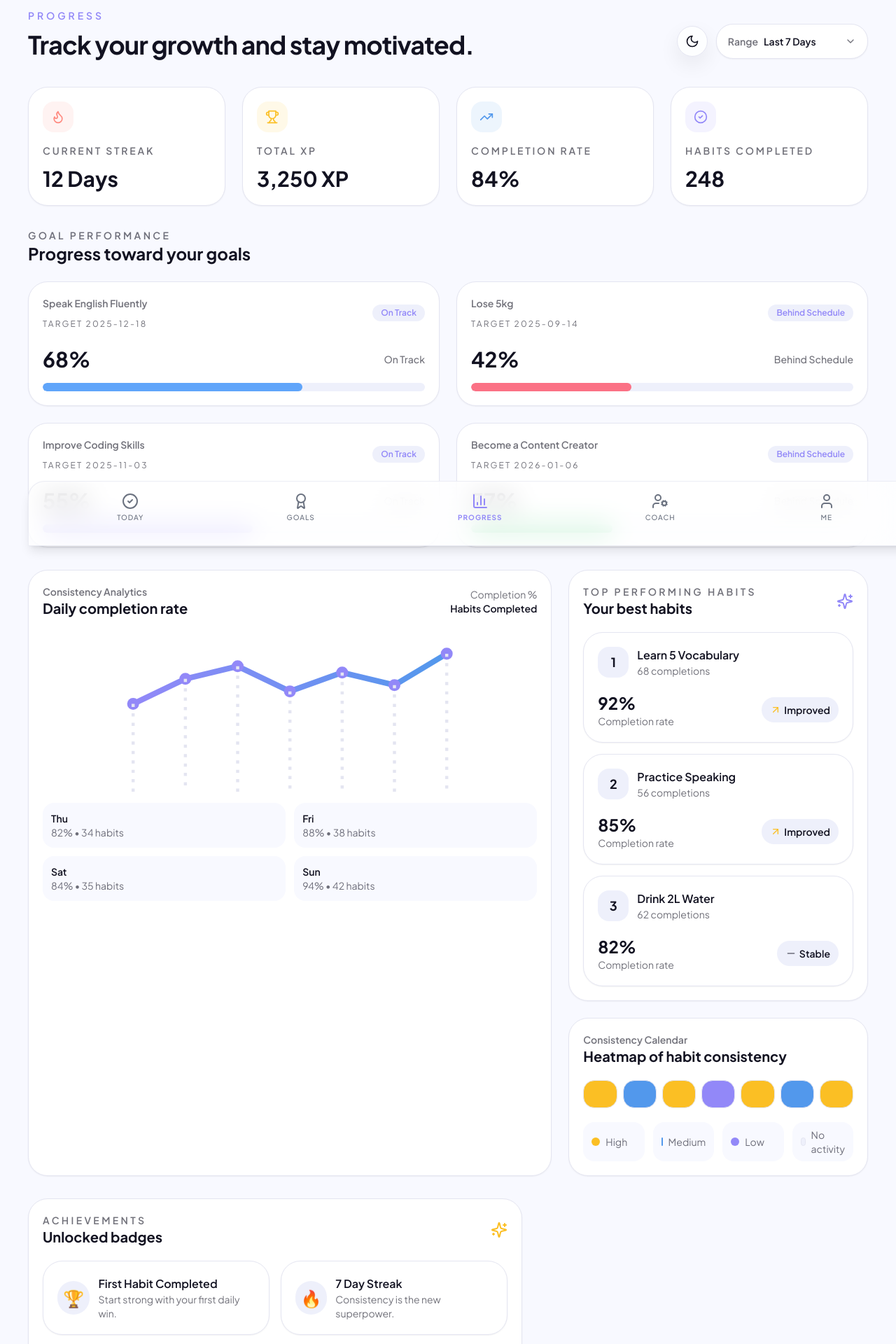
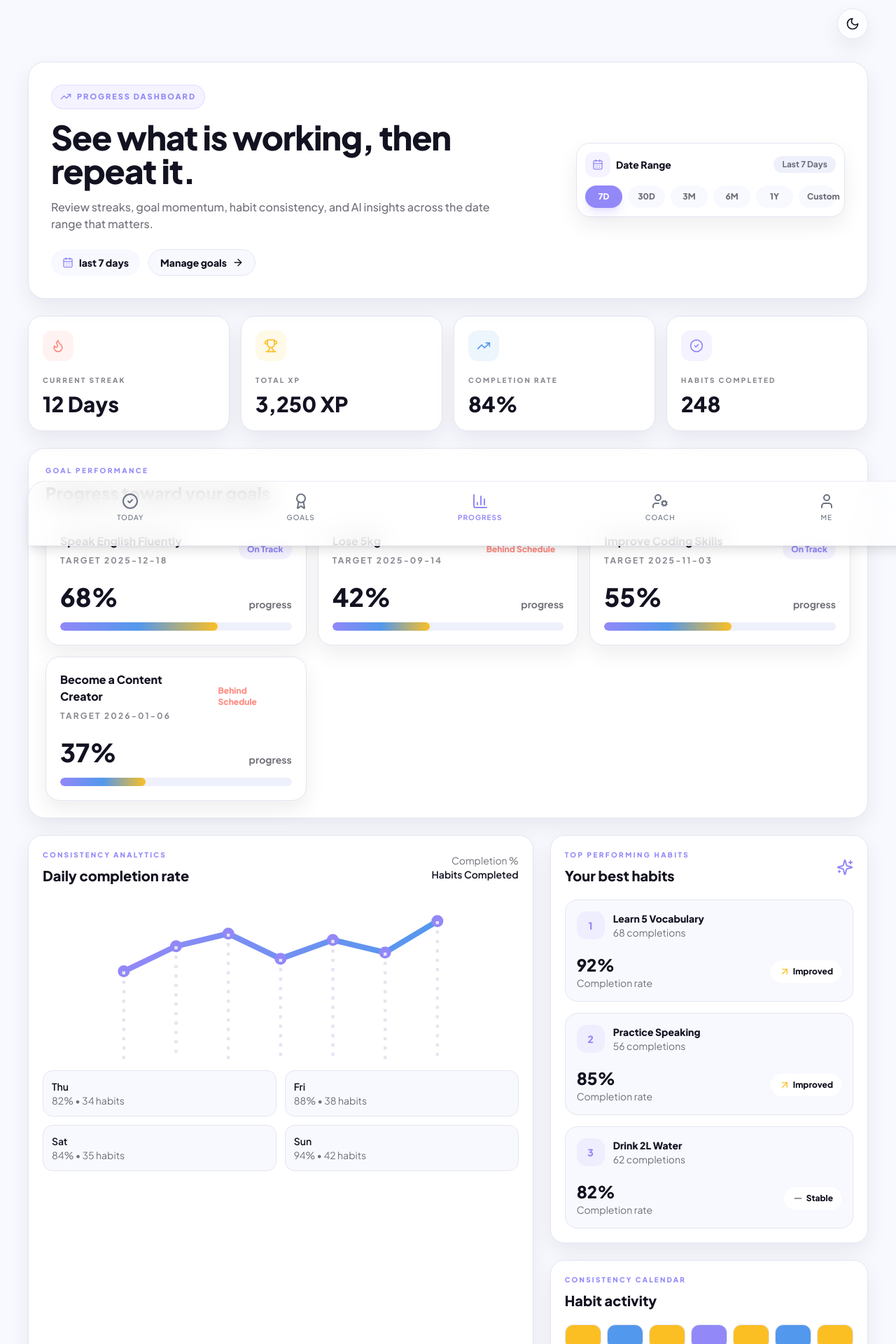
Before and after one commit to GoalPathh/frontend, a Next.js app: page /progress in a window 1280 px wide. Shown: the part 20-1940 px from the top of the page at 70% size. Built offline with nearby package versions, Linux system fonts and the light colour scheme.

Commit message:
rapihin page progress

```diff
--- a/app/progress/page.tsx
+++ b/app/progress/page.tsx
@@ -1,7 +1,7 @@
 "use client";
 
 import { useEffect, useState } from "react";
-import { Activity, BrainCog, CheckCircle2, Flame, Sparkles, Trophy, TrendingUp } from "lucide-react";
+import { Activity, ArrowRight, BrainCog, CalendarDays, CheckCircle2, Flame, Sparkles, Trophy, TrendingUp } from "lucide-react";
 import { DateRangeSelector } from "@/components/progress/date-range-selector";
 import { StatCard } from "@/components/progress/stat-card";
 import { GoalProgressCard } from "@/components/progress/goal-progress-card";
@@ -40,17 +40,10 @@ export default function ProgressPage() {
   const emptyState = !stats && goals.length === 0 && series.length === 0 && habits.length === 0 && heatmap.length === 0;
 
   return (
-    <div className="min-h-screen bg-background text-foreground pb-20 dark:bg-background dark:text-white">
-      <div className="max-w-7xl mx-auto px-6 py-8 md:px-10">
-        <div className="mb-10 flex flex-col gap-5 md:flex-row md:items-end md:justify-between">
-          <div className="max-w-2xl">
-            <p className="text-sm font-semibold uppercase tracking-[0.28em] text-primary mb-3">Progress</p>
-            <h1 className="text-4xl font-bold tracking-tight text-foreground">Track your growth and stay motivated.</h1>
-          </div>
-          <div className="flex items-center gap-3">
-            <ThemeToggle className="bg-surface/80 dark:bg-surface/10" />
-            <DateRangeSelector selectedRange={range} onChange={setRange} />
-          </div>
+    <div className="min-h-screen bg-background text-foreground pb-32 dark:bg-background dark:text-white">
+      <div className="max-w-7xl mx-auto px-5 py-8 md:px-10">
+        <div className="mb-8 flex justify-end">
+          <ThemeToggle className="bg-surface/80 dark:bg-surface/10" />
         </div>
 
         {emptyState ? (
@@ -66,7 +59,41 @@ export default function ProgressPage() {
           </section>
         ) : (
           <>
-            <section className="grid gap-6 sm:grid-cols-2 xl:grid-cols-4 mb-8">
+            <section className="relative mb-6 overflow-hidden rounded-[24px] border border-border bg-surface p-5 shadow-card sm:p-7 lg:p-8">
+              <div className="absolute -right-20 -top-24 h-64 w-64 rounded-full bg-primary/12 blur-3xl" />
+              <div className="absolute -bottom-28 left-1/4 h-64 w-64 rounded-full bg-sky/12 blur-3xl" />
+              <div className="relative grid gap-6 lg:grid-cols-[1fr_24rem] lg:items-center">
+                <div>
+                  <div className="mb-4 inline-flex items-center gap-2 rounded-full border border-primary/20 bg-primary/10 px-3 py-2 text-[11px] font-extrabold uppercase tracking-[0.18em] text-primary">
+                    <TrendingUp className="h-4 w-4" />
+                    Progress dashboard
+                  </div>
+                  <h1 className="text-3xl font-extrabold tracking-tight text-foreground sm:text-4xl lg:text-5xl">
+                    See what is working, then repeat it.
+                  </h1>
+                  <p className="mt-4 max-w-2xl text-sm font-medium leading-7 text-foreground/60 sm:text-base">
+                    Review streaks, goal momentum, habit consistency, and AI insights across the date range that matters.
+                  </p>
+                  <div className="mt-6 flex flex-wrap gap-3">
+                    <span className="inline-flex items-center gap-2 rounded-full bg-background px-4 py-2 text-sm font-extrabold text-foreground">
+                      <CalendarDays className="h-4 w-4 text-primary" />
+                      {range.replace(/-/g, " ")}
+                    </span>
+                    <a
+                      href="/goals"
+                      className="inline-flex items-center gap-2 rounded-full border border-border bg-background px-4 py-2 text-sm font-extrabold text-foreground transition hover:border-primary hover:text-primary"
+                    >
+                      Manage goals
+                      <ArrowRight className="h-4 w-4" />
+                    </a>
+                  </div>
+                </div>
+
+                <DateRangeSelector selectedRange={range} onChange={setRange} />
+              </div>
+            </section>
+
+            <section className="grid gap-4 sm:grid-cols-2 xl:grid-cols-4 mb-6">
               <StatCard
                 title="Current Streak"
                 value={stats?.currentStreak ?? "—"}
@@ -93,28 +120,28 @@ export default function ProgressPage() {
               />
             </section>
 
-            <section className="mb-8">
-              <div className="mb-6 flex flex-col gap-4 md:flex-row md:items-center md:justify-between">
+            <section className="mb-6 rounded-[24px] border border-border bg-surface p-5 shadow-card sm:p-6">
+              <div className="mb-5 flex flex-col gap-4 md:flex-row md:items-center md:justify-between">
                 <div>
-                  <p className="text-sm font-semibold text-foreground/60 uppercase tracking-[0.24em]">Goal Performance</p>
-                  <h2 className="text-2xl font-bold text-foreground">Progress toward your goals</h2>
+                  <p className="text-[10px] font-extrabold text-primary uppercase tracking-[0.24em]">Goal Performance</p>
+                  <h2 className="mt-2 text-2xl font-extrabold text-foreground">Progress toward your goals</h2>
                 </div>
               </div>
-              <div className="grid gap-6 lg:grid-cols-2">
+              <div className="grid gap-4 lg:grid-cols-3">
                 {goals.map((goal) => (
                   <GoalProgressCard key={goal.id} goal={goal} />
                 ))}
               </div>
             </section>
 
-            <section className="grid gap-6 xl:grid-cols-[1.4fr_0.8fr] mb-8">
+            <section className="grid gap-6 xl:grid-cols-[1.35fr_0.85fr] mb-6">
               <ConsistencyChart series={series} />
               <div className="grid gap-6">
-                <div className="rounded-[28px] border border-border bg-surface p-5 shadow-sm">
+                <div className="rounded-[20px] border border-border bg-surface p-5 shadow-card">
                   <div className="flex items-center justify-between gap-4 mb-5">
                     <div>
-                      <p className="text-sm font-semibold text-foreground/60 uppercase tracking-[0.24em]">Top Performing Habits</p>
-                      <h3 className="text-xl font-bold text-foreground">Your best habits</h3>
+                      <p className="text-[10px] font-extrabold text-primary uppercase tracking-[0.24em]">Top Performing Habits</p>
+                      <h3 className="mt-2 text-xl font-extrabold text-foreground">Your best habits</h3>
                     </div>
                     <Sparkles className="h-6 w-6 text-primary" />
                   </div>
@@ -130,11 +157,11 @@ export default function ProgressPage() {
 
             <section className="grid gap-6 xl:grid-cols-[1.2fr_0.8fr]">
               <div className="grid gap-6">
-                <div className="rounded-[28px] border border-border bg-surface p-5 shadow-sm">
+                <div className="rounded-[20px] border border-border bg-surface p-5 shadow-card">
                   <div className="mb-5 flex items-center justify-between gap-4">
                     <div>
-                      <p className="text-sm font-semibold text-foreground/60 uppercase tracking-[0.24em]">Achievements</p>
-                      <h3 className="text-xl font-bold text-foreground">Unlocked badges</h3>
+                      <p className="text-[10px] font-extrabold text-primary uppercase tracking-[0.24em]">Achievements</p>
+                      <h3 className="mt-2 text-xl font-extrabold text-foreground">Unlocked badges</h3>
                     </div>
                     <Sparkles className="h-6 w-6 text-gold" />
                   </div>
@@ -144,11 +171,11 @@ export default function ProgressPage() {
                     ))}
                   </div>
                 </div>
-                <div className="rounded-[28px] border border-border bg-surface p-5 shadow-sm">
+                <div className="rounded-[20px] border border-border bg-surface p-5 shadow-card">
                   <div className="mb-5 flex items-center justify-between gap-4">
                     <div>
-                      <p className="text-sm font-semibold text-foreground/60 uppercase tracking-[0.24em]">AI Insights</p>
-                      <h3 className="text-xl font-bold text-foreground">Smart guidance</h3>
+                      <p className="text-[10px] font-extrabold text-primary uppercase tracking-[0.24em]">AI Insights</p>
+                      <h3 className="mt-2 text-xl font-extrabold text-foreground">Smart guidance</h3>
                     </div>
                     <BrainCog className="h-6 w-6 text-primary" />
                   </div>
--- a/components/progress/achievement-card.tsx
+++ b/components/progress/achievement-card.tsx
@@ -6,18 +6,18 @@ interface AchievementCardProps {
 
 export function AchievementCard({ achievement }: AchievementCardProps) {
   return (
-    <div className={`rounded-[28px] border ${achievement.unlocked ? "border-border bg-surface" : "border-border bg-muted/80 backdrop-blur-xl"} p-5 shadow-sm ${achievement.unlocked ? "" : "opacity-60"}`}>
+    <div className={`rounded-[18px] border ${achievement.unlocked ? "border-border bg-background" : "border-border bg-muted/80 backdrop-blur-xl"} p-4 shadow-card ${achievement.unlocked ? "" : "opacity-60"}`}>
       <div className="flex items-center gap-3">
-        <div className="flex h-12 w-12 items-center justify-center rounded-3xl bg-muted text-2xl">
+        <div className="flex h-11 w-11 items-center justify-center rounded-[14px] bg-surface text-2xl">
           {achievement.emoji}
         </div>
         <div>
-          <p className="text-base font-semibold text-foreground">{achievement.title}</p>
+          <p className="text-sm font-extrabold text-foreground">{achievement.title}</p>
           <p className="text-sm text-foreground/60">{achievement.subtitle}</p>
         </div>
       </div>
       {!achievement.unlocked && (
-        <div className="mt-4 rounded-2xl bg-primary/10 px-3 py-2 text-sm font-semibold text-primary">
+        <div className="mt-4 rounded-full bg-primary/10 px-3 py-2 text-xs font-extrabold text-primary">
           Locked
         </div>
       )}
--- a/components/progress/activity-heatmap.tsx
+++ b/components/progress/activity-heatmap.tsx
@@ -14,21 +14,21 @@ const heatmapStyles: Record<HeatmapDay["level"], string> = {
 export function ActivityHeatmap({ days }: ActivityHeatmapProps) {
   const visibleDays = days.slice(0, 35);
   return (
-    <div className="rounded-[28px] border border-border bg-surface p-5 shadow-sm">
+    <div className="rounded-[20px] border border-border bg-surface p-5 shadow-card">
       <div className="mb-5">
-        <p className="text-sm font-semibold text-foreground/60">Consistency Calendar</p>
-        <h3 className="text-xl font-bold text-foreground">Heatmap of habit consistency</h3>
+        <p className="text-[10px] font-extrabold uppercase tracking-[0.22em] text-primary">Consistency Calendar</p>
+        <h3 className="mt-2 text-xl font-extrabold text-foreground">Habit activity</h3>
       </div>
       <div className="grid grid-cols-7 gap-2">
         {visibleDays.map((day) => (
           <div
             key={day.date}
-            className={`h-10 rounded-2xl ${heatmapStyles[day.level]} border border-border`}
+            className={`h-9 rounded-[12px] ${heatmapStyles[day.level]} border border-border transition hover:scale-105`}
             title={`${day.date}: ${day.level === "none" ? "No activity" : day.level === "low" ? "Low consistency" : day.level === "medium" ? "Medium consistency" : "High consistency"}`}
           />
         ))}
       </div>
-      <div className="mt-5 grid grid-cols-4 gap-3 text-sm text-foreground/60">
+      <div className="mt-5 grid grid-cols-2 gap-2 text-xs font-bold text-foreground/60 sm:grid-cols-4">
         <div className="inline-flex items-center gap-2 rounded-2xl bg-background px-3 py-2">
           <span className="h-3 w-3 rounded-full bg-gold" /> High
         </div>
--- a/components/progress/ai-insight-card.tsx
+++ b/components/progress/ai-insight-card.tsx
@@ -14,9 +14,9 @@ const accentClasses: Record<Insight["accent"], string> = {
 
 export function AIInsightCard({ insight }: AIInsightCardProps) {
   return (
-    <div className={`rounded-[28px] border border-border bg-surface p-5 shadow-sm ${accentClasses[insight.accent]}`}>
-      <p className="text-sm font-semibold">AI Insight</p>
-      <p className="mt-4 text-base font-bold text-foreground">{insight.message}</p>
+    <div className={`rounded-[18px] border border-border bg-surface p-4 shadow-card ${accentClasses[insight.accent]}`}>
+      <p className="text-[10px] font-extrabold uppercase tracking-[0.2em]">AI Insight</p>
+      <p className="mt-3 text-sm font-bold leading-6 text-foreground">{insight.message}</p>
     </div>
   );
 }
--- a/components/progress/consistency-chart.tsx
+++ b/components/progress/consistency-chart.tsx
@@ -23,20 +23,20 @@ export function ConsistencyChart({ series }: ConsistencyChartProps) {
     .join(" ");
 
   return (
-    <div className="rounded-[28px] border border-border bg-surface p-5 shadow-sm">
+    <div className="rounded-[20px] border border-border bg-surface p-5 shadow-card">
       <div className="flex items-center justify-between gap-4 mb-6">
         <div>
-          <p className="text-sm font-semibold text-foreground/60">Consistency Analytics</p>
-          <h3 className="text-xl font-bold text-foreground">Daily completion rate</h3>
+          <p className="text-[10px] font-extrabold uppercase tracking-[0.22em] text-primary">Consistency Analytics</p>
+          <h3 className="mt-2 text-xl font-extrabold text-foreground">Daily completion rate</h3>
         </div>
-        <div className="text-right text-sm text-foreground/60">
+        <div className="hidden text-right text-sm text-foreground/60 sm:block">
           <p>Completion %</p>
           <p className="font-semibold text-foreground">Habits Completed</p>
         </div>
       </div>
 
       <div className="overflow-x-auto">
-        <svg viewBox="0 0 100 50" className="w-full h-56">
+        <svg viewBox="0 0 100 50" className="w-full h-48 sm:h-56">
           <defs>
             <linearGradient id="lineGradient" x1="0%" y1="0%" x2="100%" y2="0%">
               <stop offset="0%" stopColor="rgb(var(--primary))" />
@@ -55,7 +55,7 @@ export function ConsistencyChart({ series }: ConsistencyChartProps) {
 
       <div className="grid grid-cols-2 gap-3 mt-4 text-sm text-foreground/60">
         {points.slice(-4).map((point, index) => (
-          <div key={index} className="rounded-2xl bg-background p-3">
+          <div key={index} className="rounded-[14px] border border-border bg-background p-3">
             <p className="font-semibold text-foreground">{point.label}</p>
             <p>{point.value}% • {point.habits} habits</p>
           </div>
--- a/components/progress/date-range-selector.tsx
+++ b/components/progress/date-range-selector.tsx
@@ -1,4 +1,4 @@
-import { ChevronDown } from "lucide-react";
+import { CalendarDays } from "lucide-react";
 import type { DateRange } from "@/lib/types";
 
 interface DateRangeSelectorProps {
@@ -6,32 +6,52 @@ interface DateRangeSelectorProps {
   onChange: (value: DateRange) => void;
 }
 
-const OPTIONS: { label: string; value: DateRange }[] = [
-  { label: "Last 7 Days", value: "last-7-days" },
-  { label: "Last 30 Days", value: "last-30-days" },
-  { label: "Last 3 Months", value: "last-3-months" },
-  { label: "Last 6 Months", value: "last-6-months" },
-  { label: "Last Year", value: "last-year" },
-  { label: "Custom Range", value: "custom" },
+const OPTIONS: { label: string; shortLabel: string; value: DateRange }[] = [
+  { label: "Last 7 Days", shortLabel: "7D", value: "last-7-days" },
+  { label: "Last 30 Days", shortLabel: "30D", value: "last-30-days" },
+  { label: "Last 3 Months", shortLabel: "3M", value: "last-3-months" },
+  { label: "Last 6 Months", shortLabel: "6M", value: "last-6-months" },
+  { label: "Last Year", shortLabel: "1Y", value: "last-year" },
+  { label: "Custom Range", shortLabel: "Custom", value: "custom" },
 ];
 
 export function DateRangeSelector({ selectedRange, onChange }: DateRangeSelectorProps) {
+  const selectedLabel = OPTIONS.find((option) => option.value === selectedRange)?.label ?? "Last 7 Days";
+
   return (
-    <div className="inline-flex items-center gap-2 rounded-3xl border border-border bg-surface px-4 py-3 shadow-sm">
-      <span className="text-sm font-semibold text-foreground/60">Range</span>
-      <div className="relative">
-        <select
-          className="appearance-none pr-8 bg-transparent text-sm font-semibold text-foreground focus:outline-none"
-          value={selectedRange}
-          onChange={(event) => onChange(event.target.value as DateRange)}
-        >
-          {OPTIONS.map((option) => (
-            <option key={option.value} value={option.value}>
-              {option.label}
-            </option>
-          ))}
-        </select>
-        <ChevronDown className="pointer-events-none absolute right-0 top-1/2 h-4 w-4 -translate-y-1/2 text-foreground/60" />
+    <div className="rounded-[20px] border border-border bg-surface p-3 shadow-card">
+      <div className="mb-3 flex items-center justify-between gap-3">
+        <div className="flex items-center gap-2 text-sm font-extrabold text-foreground">
+          <span className="flex h-9 w-9 items-center justify-center rounded-[12px] bg-primary/10 text-primary">
+            <CalendarDays className="h-4 w-4" />
+          </span>
+          Date Range
+        </div>
+        <span className="hidden rounded-full bg-muted px-3 py-1 text-xs font-bold text-foreground/60 sm:inline-flex">
+          {selectedLabel}
+        </span>
+      </div>
+      <div className="grid grid-cols-3 gap-2 sm:grid-cols-6">
+        {OPTIONS.map((option) => {
+          const isActive = selectedRange === option.value;
+
+          return (
+            <button
+              key={option.value}
+              type="button"
+              onClick={() => onChange(option.value)}
+              className={`rounded-full px-3 py-2 text-xs font-extrabold transition ${
+                isActive
+                  ? "bg-primary text-white shadow-lg shadow-primary/20"
+                  : "bg-background text-foreground/60 hover:bg-muted hover:text-foreground"
+              }`}
+              aria-pressed={isActive}
+            >
+              <span className="sm:hidden">{option.shortLabel}</span>
+              <span className="hidden sm:inline">{option.shortLabel}</span>
+            </button>
+          );
+        })}
       </div>
     </div>
   );
--- a/components/progress/goal-progress-card.tsx
+++ b/components/progress/goal-progress-card.tsx
@@ -5,23 +5,30 @@ interface GoalProgressCardProps {
 }
 
 export function GoalProgressCard({ goal }: GoalProgressCardProps) {
+  const statusTone =
+    goal.status === "Completed"
+      ? "bg-gold/20 text-[#8a6100]"
+      : goal.status === "Behind Schedule"
+        ? "bg-coral/12 text-coral"
+        : "bg-primary/10 text-primary";
+
   return (
-    <div className="rounded-[28px] border border-border bg-surface p-5 shadow-sm">
+    <div className="rounded-[20px] border border-border bg-surface p-5 shadow-card transition hover:-translate-y-1 hover:shadow-soft">
       <div className="flex items-center justify-between gap-4">
         <div>
-          <p className="text-sm font-semibold text-foreground/60">{goal.title}</p>
-          <p className="mt-3 text-xs uppercase tracking-[0.18em] text-foreground/60">Target {goal.targetDate}</p>
+          <p className="text-base font-extrabold text-foreground">{goal.title}</p>
+          <p className="mt-2 text-xs font-bold uppercase tracking-[0.18em] text-foreground/50">Target {goal.targetDate}</p>
         </div>
-        <span className="rounded-2xl bg-muted px-3 py-1 text-xs font-semibold text-primary">
+        <span className={`rounded-full px-3 py-1.5 text-xs font-extrabold ${statusTone}`}>
           {goal.status}
         </span>
       </div>
-      <div className="mt-6 flex items-center justify-between gap-3">
-        <span className="text-3xl font-bold text-foreground">{goal.progress}%</span>
-        <div className="text-sm font-medium text-foreground/60">{goal.status}</div>
+      <div className="mt-6 flex items-end justify-between gap-3">
+        <span className="text-4xl font-extrabold text-foreground">{goal.progress}%</span>
+        <div className="text-right text-sm font-bold text-foreground/60">progress</div>
       </div>
       <div className="mt-4 h-3 rounded-full bg-muted overflow-hidden">
-        <div className={`${goal.color} h-full rounded-full`} style={{ width: `${goal.progress}%` }} />
+        <div className="h-full rounded-full bg-gradient-to-r from-primary via-sky to-gold" style={{ width: `${goal.progress}%` }} />
       </div>
     </div>
   );
--- a/components/progress/habit-ranking-card.tsx
+++ b/components/progress/habit-ranking-card.tsx
@@ -10,22 +10,22 @@ export function HabitRankingCard({ rank, habit }: HabitRankingCardProps) {
   const trendIcon = habit.trend === "up" ? <ArrowUpRight className="h-4 w-4 text-gold" /> : habit.trend === "down" ? <ArrowDownRight className="h-4 w-4 text-coral" /> : <Minus className="h-4 w-4 text-foreground/60" />;
 
   return (
-    <div className="rounded-[28px] border border-border bg-surface p-5 shadow-sm">
+    <div className="rounded-[18px] border border-border bg-background p-4">
       <div className="flex items-center gap-3">
-        <div className="flex h-11 w-11 items-center justify-center rounded-2xl bg-muted text-lg font-bold text-foreground">
+        <div className="flex h-10 w-10 items-center justify-center rounded-[14px] bg-primary/10 text-sm font-extrabold text-primary">
           {rank}
         </div>
         <div>
-          <p className="text-base font-semibold text-foreground">{habit.title}</p>
+          <p className="text-sm font-extrabold text-foreground">{habit.title}</p>
           <p className="text-sm text-foreground/60">{habit.totalCompletions} completions</p>
         </div>
       </div>
       <div className="mt-5 flex items-center justify-between gap-4">
         <div>
-          <p className="text-2xl font-bold text-foreground">{habit.completionRate}%</p>
+          <p className="text-2xl font-extrabold text-foreground">{habit.completionRate}%</p>
           <p className="text-sm text-foreground/60">Completion rate</p>
         </div>
-        <div className="inline-flex items-center gap-1 rounded-full bg-muted px-3 py-2 text-sm font-semibold text-foreground">
+        <div className="inline-flex items-center gap-1 rounded-full bg-surface px-3 py-2 text-xs font-extrabold text-foreground">
           {trendIcon}
           {habit.trend === "up" ? "Improved" : habit.trend === "down" ? "Dropping" : "Stable"}
         </div>
--- a/components/progress/stat-card.tsx
+++ b/components/progress/stat-card.tsx
@@ -9,12 +9,12 @@ interface StatCardProps {
 
 export function StatCard({ title, value, icon, accentClass }: StatCardProps) {
   return (
-    <div className="rounded-[28px] border border-border bg-surface p-5 shadow-sm">
-      <div className={`inline-flex items-center justify-center rounded-2xl p-3 ${accentClass} bg-opacity-10 text-opacity-100 mb-4`}>
+    <div className="group rounded-[20px] border border-border bg-surface p-5 shadow-card transition hover:-translate-y-1 hover:shadow-soft">
+      <div className={`inline-flex items-center justify-center rounded-[14px] p-3 ${accentClass} mb-5`}>
         {icon}
       </div>
-      <p className="text-sm font-semibold uppercase tracking-[0.2em] text-foreground/60 mb-3">{title}</p>
-      <h3 className="text-3xl font-bold text-foreground">{value}</h3>
+      <p className="text-[10px] font-extrabold uppercase tracking-[0.22em] text-foreground/50 mb-2">{title}</p>
+      <h3 className="text-3xl font-extrabold text-foreground">{value}</h3>
     </div>
   );
 }
```
